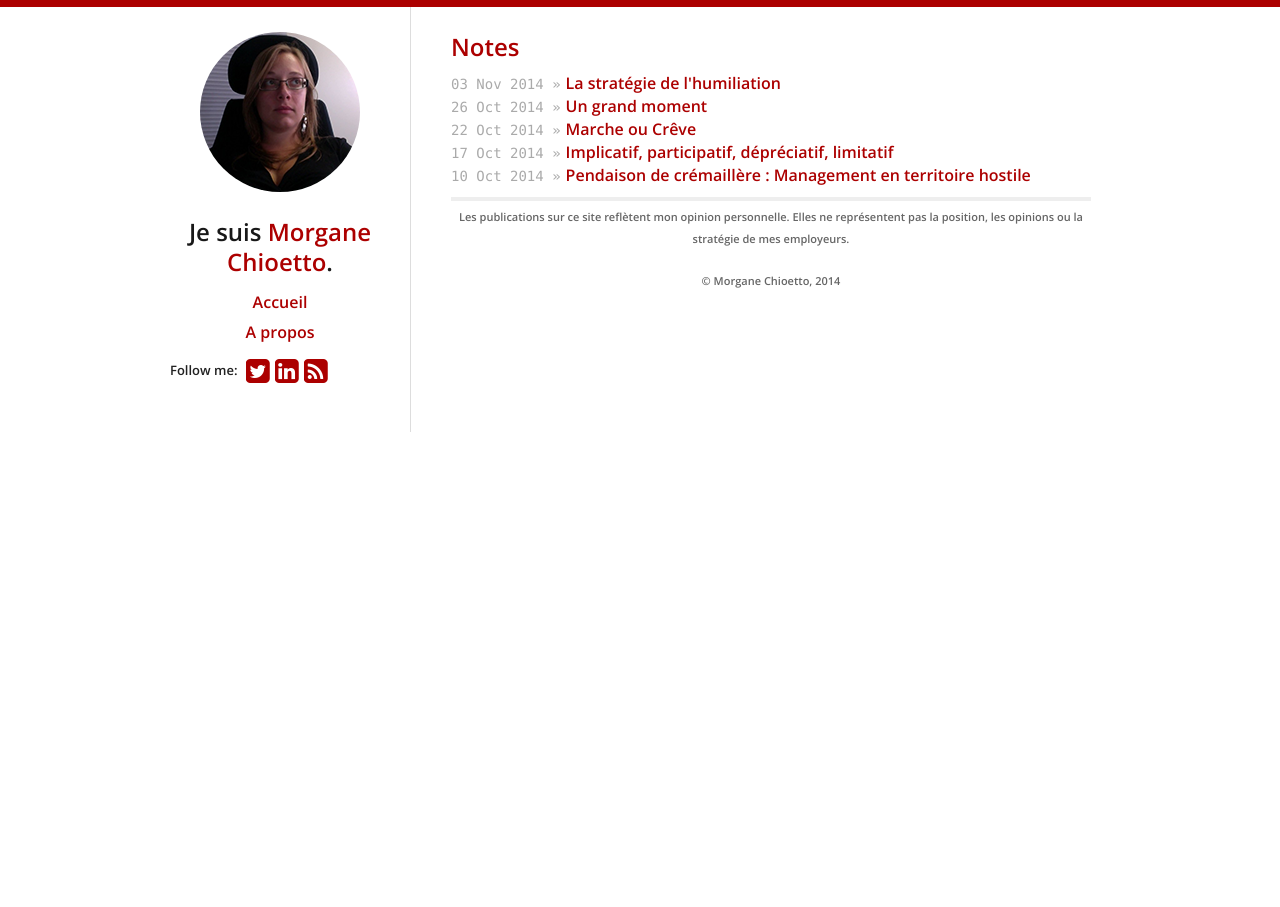
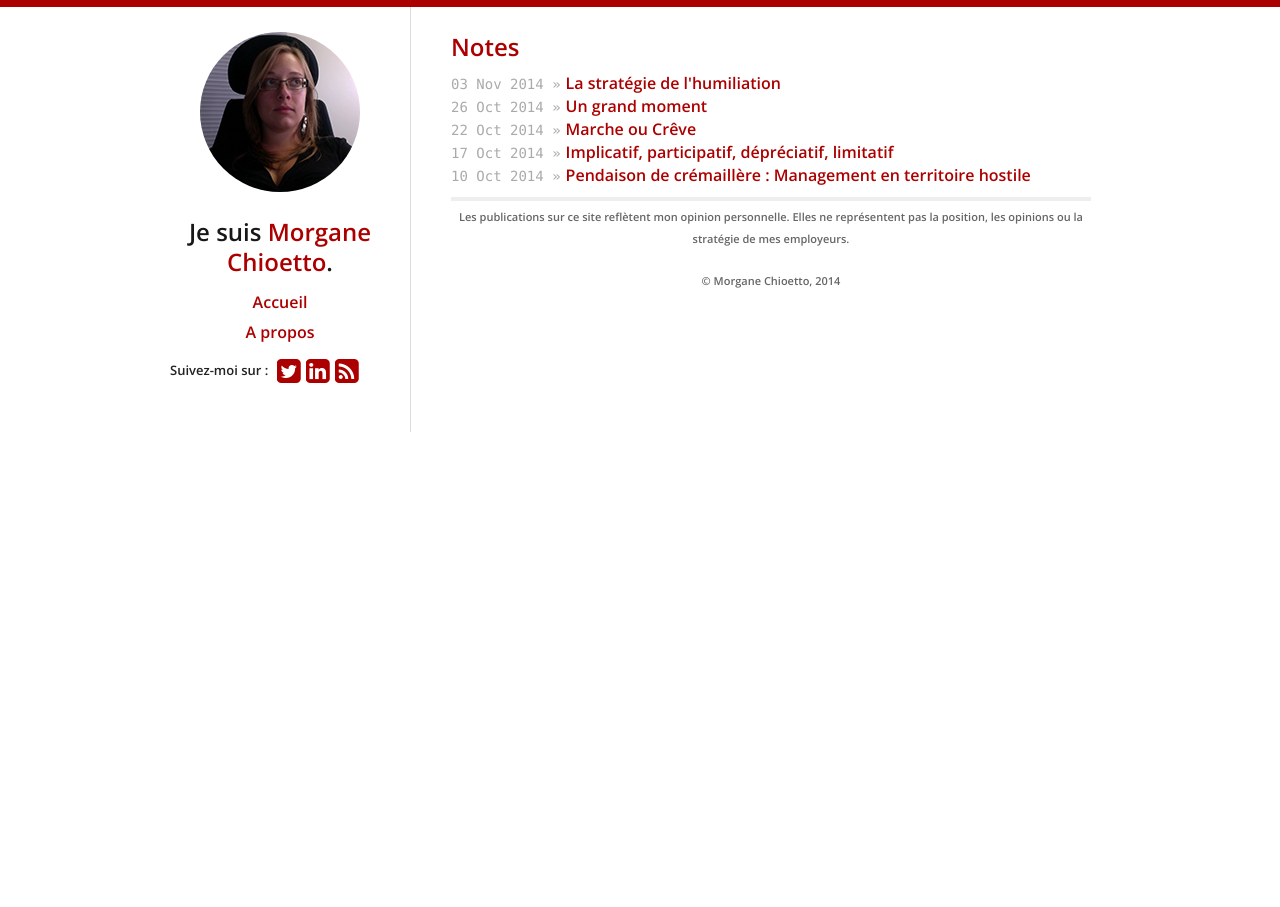
Before and after one commit to chipisan/blog, a Jekyll site: the page built from index.html, in a window 1280 px wide. Built offline with Jekyll 4.4.1, drawn with Linux system fonts in a browser that asks for light colours; nearby versions of some CDN libraries; Markdown is read by kramdown in place of the engine named in the settings; the list of posts is cut into pages by our own code.

Commit message:
Traduction fr

```diff
--- a/_includes/social.html
+++ b/_includes/social.html
@@ -1,4 +1,4 @@
-Follow me:
+Suivez-moi sur :
 <div id="stalker">
   {% if site.data.theme.social.github %}
   <a title="{{ site.data.theme.social.github }} on Github" href="https://github.com/{{ site.data.theme.social.github }}">
```
